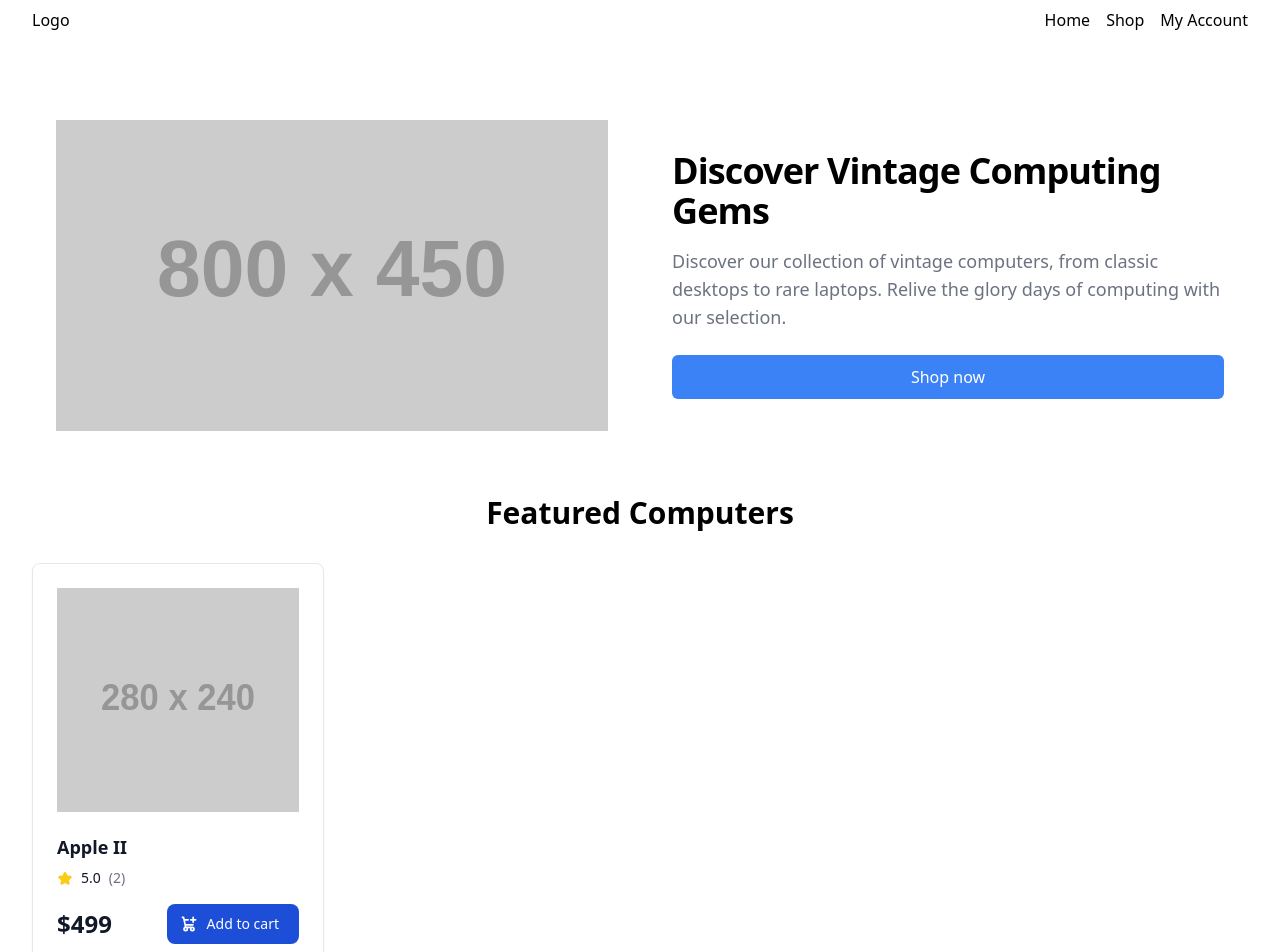
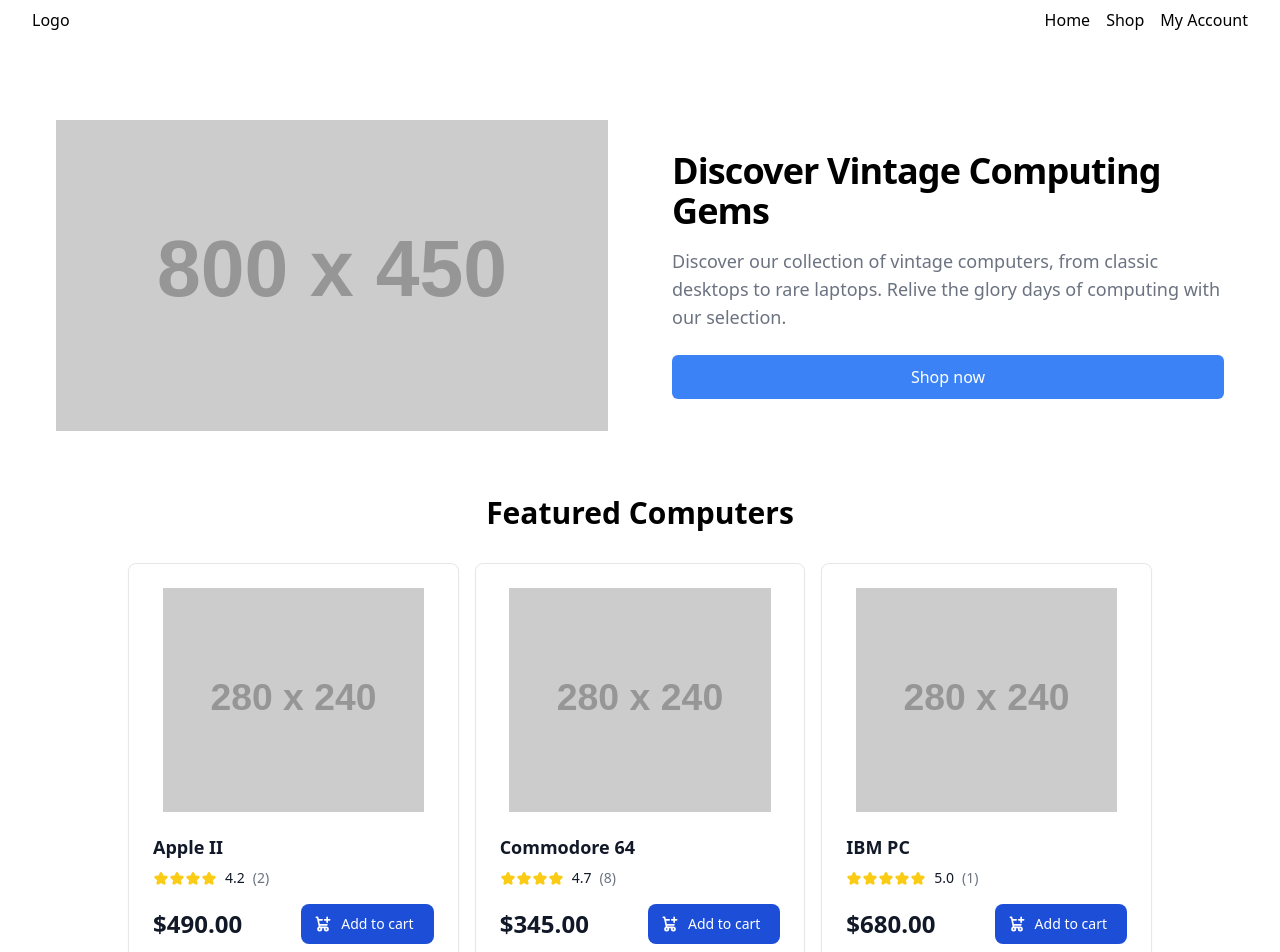
Before and after one commit to angel-luis/vintage-pc-shop, a React (Vite) app: page / in a window 1280 px wide. Shown: the top 952 px of the page. Built offline with nearby package versions, Linux system fonts and the light colour scheme; no server answers.

Commit message:
Map deals to object & style

```diff
--- a/src/components/home-deals.tsx
+++ b/src/components/home-deals.tsx
@@ -1,14 +1,41 @@
 export default function HomeDeals() {
+  const products = [
+    {
+      title: "Apple II",
+      price: 490.0,
+      image: "https://placehold.co/280x240",
+      stars: 4,
+      score: 4.2,
+      reviews: 2,
+      url: "#",
+    },
+    {
+      title: "Commodore 64",
+      price: 345.0,
+      image: "https://placehold.co/280x240",
+      stars: 4,
+      score: 4.7,
+      reviews: 8,
+      url: "#",
+    },
+    {
+      title: "IBM PC",
+      price: 680.0,
+      image: "https://placehold.co/280x240",
+      stars: 5,
+      score: 5.0,
+      reviews: 1,
+      url: "#",
+    },
+  ];
+
   return (
-    <div className="mb-4 grid gap-4 sm:grid-cols-2 md:mb-8 lg:grid-cols-3 xl:grid-cols-4">
+    <div className="mb-4 mx-auto max-w-screen-lg grid gap-4 sm:grid-cols-2 md:mb-8 lg:grid-cols-3">
+      {products.map((product) => (
         <div className="rounded-lg border border-gray-200 bg-white p-6 shadow-sm">
           <div className="h-56 w-full">
             <a href="#">
-            <img
-              className="mx-auto h-full"
-              src="https://placehold.co/280x240"
-              alt=""
-            />
+              <img className="mx-auto h-full" src={product.image} alt="" />
             </a>
           </div>
           <div className="pt-6">
@@ -16,21 +43,30 @@ export default function HomeDeals() {
               href="#"
               className="text-lg font-semibold leading-tight text-gray-900 hover:underline"
             >
-            Apple II
+              {product.title}
             </a>
 
             <div className="mt-2 flex items-center gap-2">
               <div className="flex items-center">
+                {
+                  // eslint-disable-next-line @typescript-eslint/no-unused-vars
+                  [...Array(product.stars)].map((_) => (
                     <img className="h-4 w-4" src="star.svg" />
+                  ))
+                }
               </div>
+              <p className="text-sm font-medium text-gray-900">
+                {product.score.toFixed(1)}
+              </p>
 
-            <p className="text-sm font-medium text-gray-900">5.0</p>
-            <p className="text-sm font-medium text-gray-500">(2)</p>
+              <p className="text-sm font-medium text-gray-500">
+                ({product.reviews})
+              </p>
             </div>
 
             <div className="mt-4 flex items-center justify-between gap-4">
               <p className="text-2xl font-extrabold leading-tight text-gray-900">
-              $499
+                ${product.price.toFixed(2)}
               </p>
 
               <button
@@ -59,6 +95,7 @@ export default function HomeDeals() {
             </div>
           </div>
         </div>
+      ))}
     </div>
   );
 }
```
Lines whose indentation alone changed are shown as unchanged.
